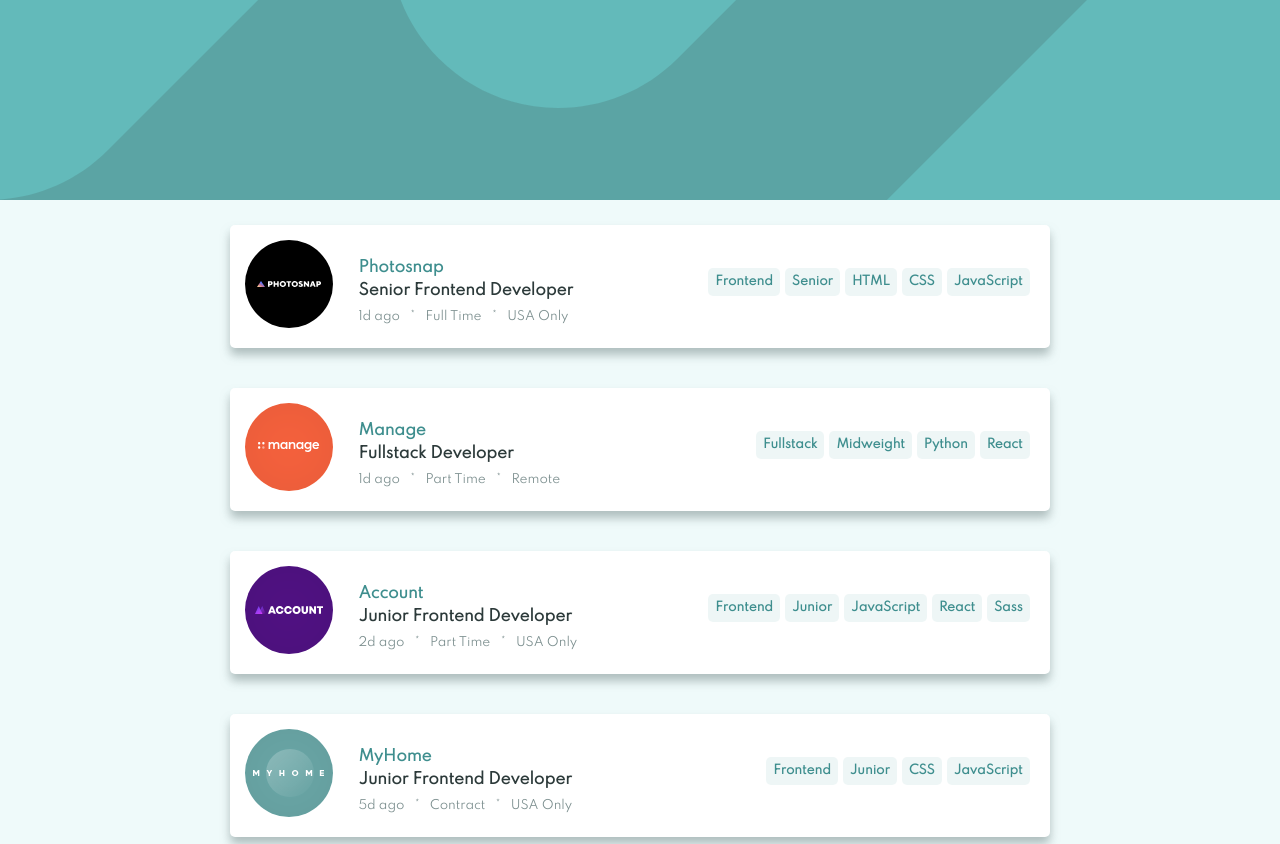
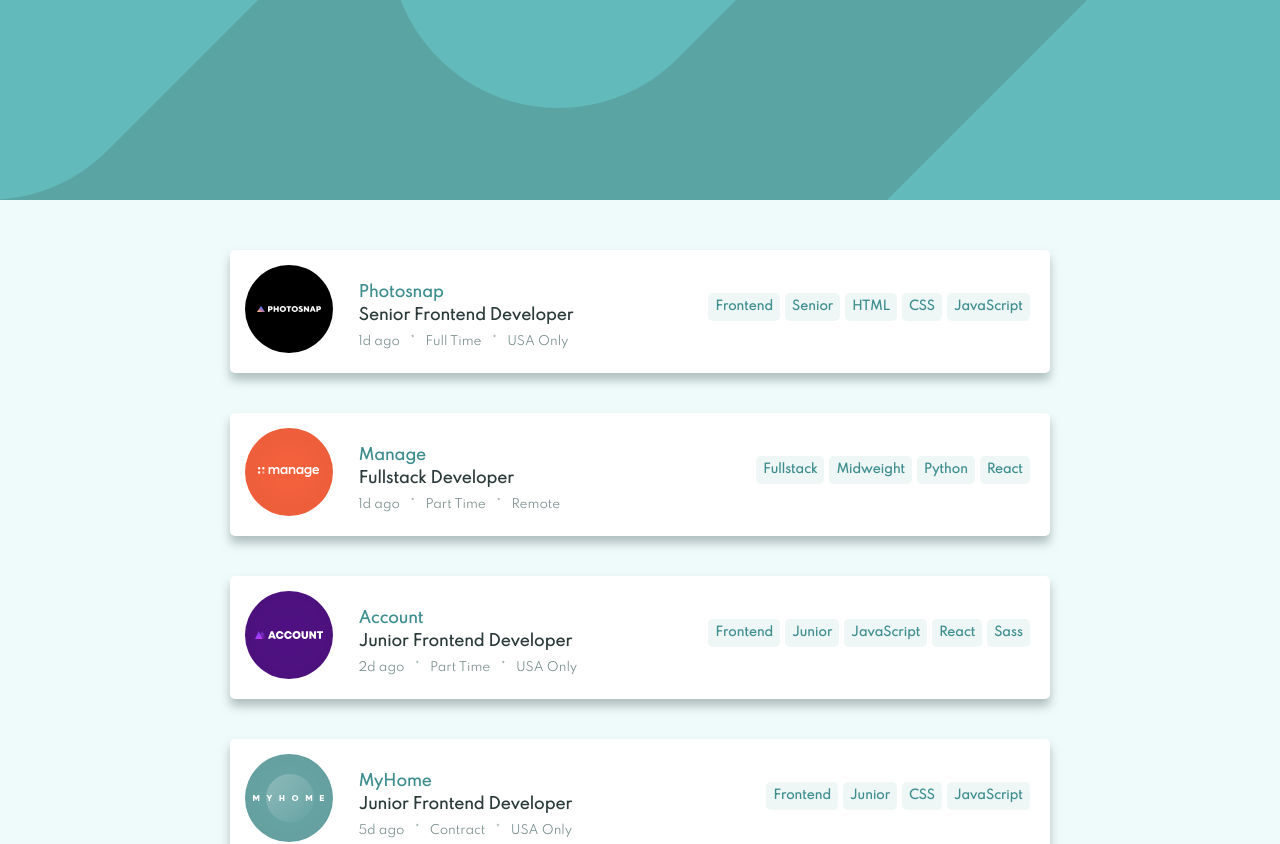
Before and after one commit to CodeSmitty/job-filter-challenge, a React (Create React App) app: page / in a window 1280 px wide. Shown: the top 844 px of the page. Built offline with nearby package versions, Linux system fonts and the light colour scheme.

Commit message:
fixing css

```diff
--- a/src/App.css
+++ b/src/App.css
@@ -17,7 +17,7 @@
     width:80%;
     position: relative;
     margin:0 auto;
-    top:175px;
+    top:200px;
 }
 
 .App-header {
```
